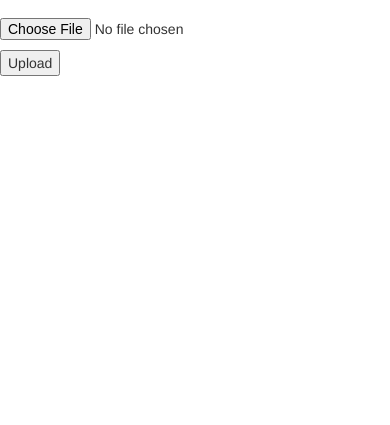
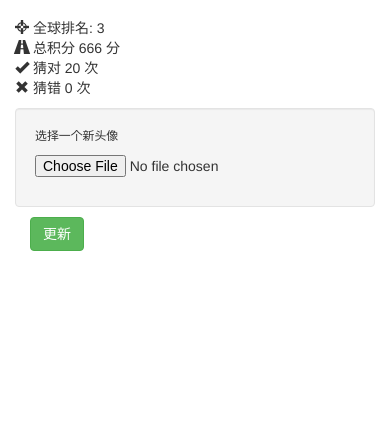
Before and after one commit to StevenSLXie/GuessWhat, a Django app: template Guess/templates/more_info.html in a window 390 px wide. Shown: the part 419-844 px from the top of the page. Run offline with Django 3.2, Linux system fonts and the light colour scheme; data comes from the database, SQL or seed files in the repository; both versions use the stored data as it was after the commit; tables that the repository leaves empty hold one stand-in row (values such as "Sample post"); the template is opened without the code that fills it: values that come from a table or form of the project are taken from there, most other values are stand-ins (such as "Sample title", 1, 10 or a date in 2020); parts of the project's set-up code (start-up, migrations or seed data) failed here and were passed over; some libraries are stand-ins or nearby versions.

Commit message:
upload image implemented.

```diff
--- a/Guess/models.py
+++ b/Guess/models.py
@@ -1,3 +1,4 @@
+#coding:utf-8
 from django.db import models
 from django.contrib.auth.models import User
 from django.conf import settings
@@ -7,7 +8,7 @@ from django.conf import settings
 class Person(models.Model):
 	user = models.OneToOneField(User)
 	point = models.IntegerField(default=1000)
-	photo = models.FileField(upload_to='%id', default='settings.MEDIA_ROOT/cat.jpg')
+	photo = models.FileField(upload_to='%Y/%m/%d/', default= 'cat.jpg')
 	expertise = models.TextField(default='N/A')
 
 	win = models.IntegerField(default=0)
--- a/Guess/templates/leaderboard.html
+++ b/Guess/templates/leaderboard.html
@@ -12,7 +12,8 @@
   <div class="well well-frame-c">
       <div class="media">
       	<a class="pull-left" href="#">
-    		<img class="media-object" src="/static/images/me.jpg" height="100" width="100">
+            		<img class="media-object" src="/static/images/{{ person.photo.url }}" height="100" width="100">
+
   		</a>
   		<div class="media-body">
             <h4 class="media-heading">{{ person.user }}</h4>
--- a/Guess/templates/more_info.html
+++ b/Guess/templates/more_info.html
@@ -1,28 +1,59 @@
 {% load bootstrap3 %}
 {% include "nav_bar.html" %}
+
+
+<style type='text/css'>
+    .spacer {margin-bottom: 10px;}
+    .unread {color: rgba(254,67,101,1);}
+    .marked_all_as_read {background: rgba(252,248,227,1);}
+</style>
 
 
     <body>
     <!-- List of uploaded documents -->
 
-        <div>
-             <img src="/static/images/{{ person.photo.url }}"/><p>{{ person.photo.url }}</p>
+
+        <div class="container">
+        <div class="row">
+            <div class="col-sm-2 col-md-2 col-md-offset-4">
+
+                <img src="/static/images/{{ person.photo.url }}"
+                alt="" class="img-rounded img-responsive" />
+            </div>
+            <div class="col-sm-4 col-md-4">
+                <blockquote>
+                    <p>{{ person.user.username }}</p> <small><cite title="Source Title">广东，潮州  <i class="glyphicon glyphicon-map-marker"></i></cite></small>
+                </blockquote>
+                <p> <i class="glyphicon glyphicon-screenshot"></i> 全球排名: {{ person.rank }}
+                    <br /> <i class="glyphicon glyphicon-road"></i> 总积分 {{ person.point }} 分
+                    <br /> <i class="glyphicon glyphicon-ok"></i> 猜对 {{ person.win }} 次
+                    <br /> <i class="glyphicon glyphicon-remove"></i> 猜错 {{ person.lose }} 次</p>
+            </div>
 
         </div>
+    </div>
 
 
 
 
-
+    <div class="container">
+        <div class="row">
+        <div class="col-md-4 col-md-offset-4">
         <!-- Upload form. Note enctype attribute! -->
         <form  method="POST" enctype="multipart/form-data">
             {% csrf_token %}
-            <p>{{ form.non_field_errors }}</p>
-            <p>{{ form.image.label_tag }} {{ form.image.help_text }}</p>
-            <p>
-                {{ form.image.errors }}
-                {{ form.image }}
-            </p>
-            <p><input type="submit" value="Upload" /></p>
+
+            <div class="well spacer">
+                 <p class="spacer"><small>选择一个新头像</small></p>
+                 <p>{{ form.image }}</p>
+
+            </div>
+
+            <div class="col-md-1 col-md-offset-5">
+                <p><input class="btn btn-success" type="submit" value="更新" /></p>
+            </div>
         </form>
+        </div>
+        </div>
+    </div>
     </body>
```
Also changed, not shown: Guess/static/images/2014/11/23/me.jpg (added), Guess/static/images/2014/11/23/me_1.jpg (added), db.sqlite3.
